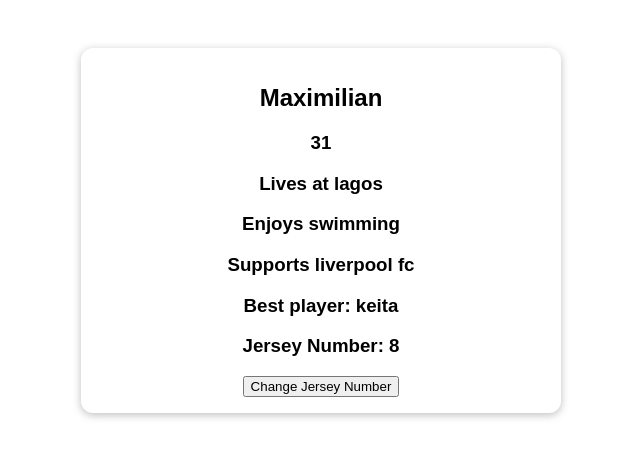
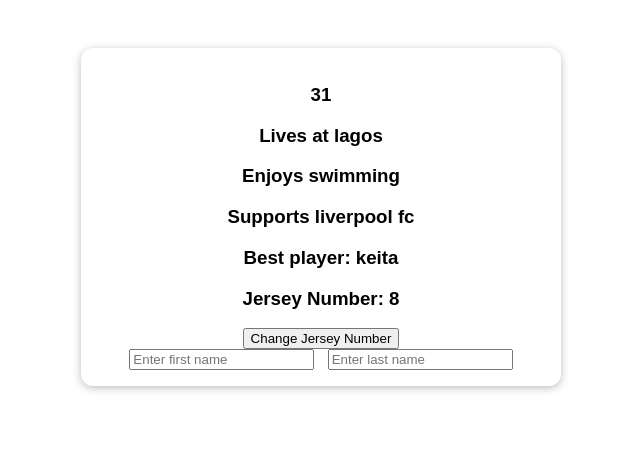
Before and after one commit to Benneee/relearning-vue, a Vue app in the folder composition-01-starting-setup/: page / in a window 1280 px wide. Shown: the top 458 px of the page, without its empty margins (319-959 px from the left). Built offline with nearby package versions, Linux system fonts and the light colour scheme; the HTML template or start-up script is replaced by a standard one.

Commit message:
Feat: computed properties in composition API

```diff
--- a/composition-01-starting-setup/src/App.vue
+++ b/composition-01-starting-setup/src/App.vue
@@ -10,11 +10,17 @@
     <h3>Jersey Number: {{ club.jerseyNumber }}</h3>
 
     <button @click="setJerseyNumber">Change Jersey Number</button>
+
+    <div>
+      <input type="text" @input="setFirstName" placeholder="Enter first name" />
+      &nbsp;
+      <input type="text" @input="setLastName" placeholder="Enter last name" />
+    </div>
   </section>
 </template>
 
 <script>
-import { ref, reactive } from 'vue';
+import { ref, reactive, computed } from 'vue';
 export default {
   // data() {
   //   return {
@@ -23,8 +29,11 @@ export default {
   // },
 
   setup() {
-    const userName = ref('Maximilian');
+    // const userName = ref('Maximilian');
     const userAge = ref(31);
+
+    const firstName = ref('');
+    const lastName = ref('');
 
     // To use ref with objects
     const user = ref({
@@ -64,6 +73,20 @@ export default {
       club.jerseyNumber = 15;
     }
 
+    function setFirstName(e) {
+      firstName.value = e.target.value;
+    }
+
+    function setLastName(e) {
+      lastName.value = e.target.value;
+    }
+
+    // For computed properties, we work with a "computed" method imported from vue
+    // that receives a function that returns the computed value we desire
+    // The name of the computed method's function should be the name of the computed property in
+    // the template
+    const userName = computed(() => `${firstName.value} ${lastName.value}`);
+
     // You need to return what you want to expose to the template in the return object
     return {
       userName,
@@ -71,6 +94,10 @@ export default {
       user,
       club,
       setJerseyNumber,
+      setFirstName,
+      setLastName,
+      firstName,
+      lastName,
     };
   },
 };
```
